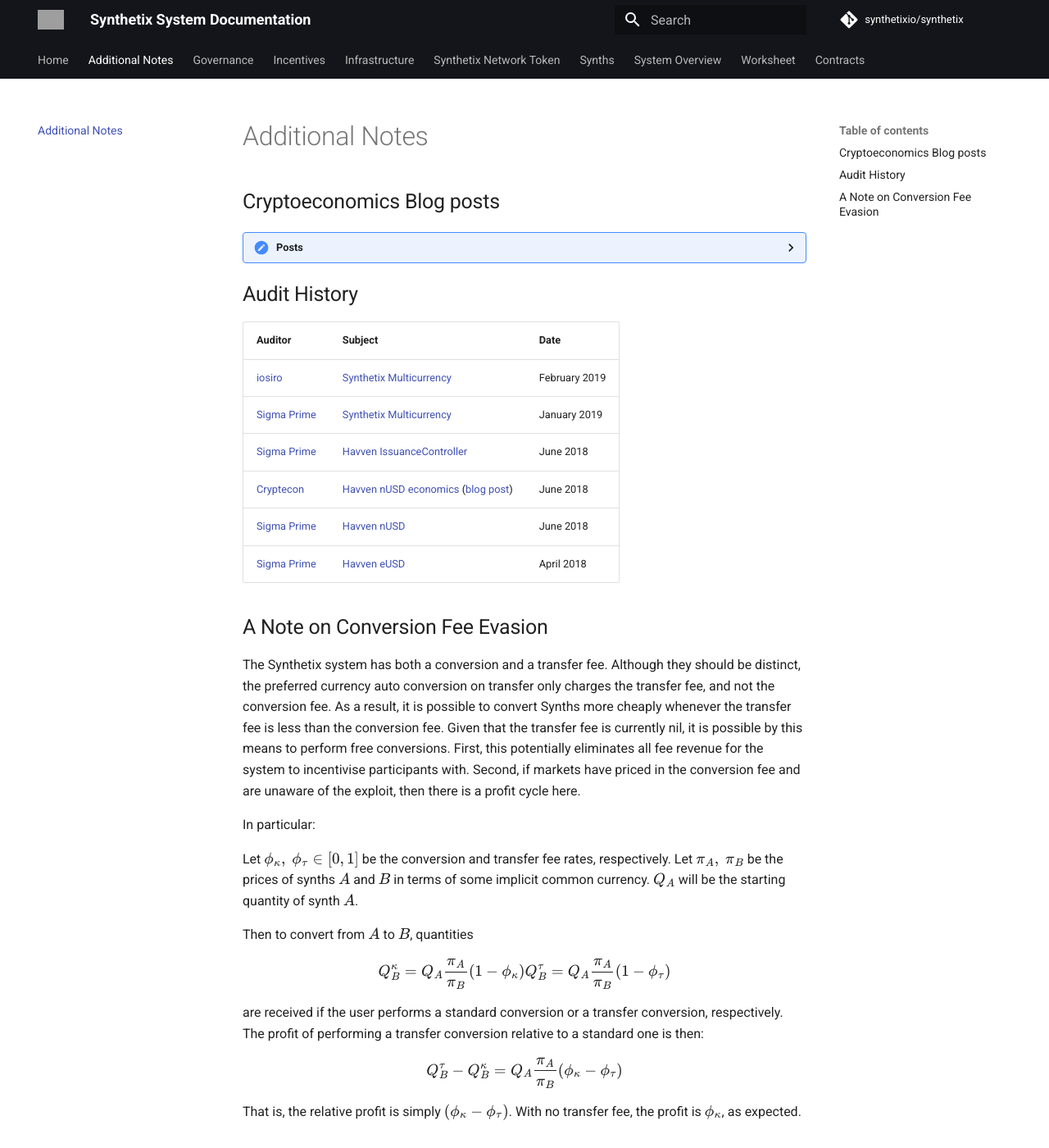
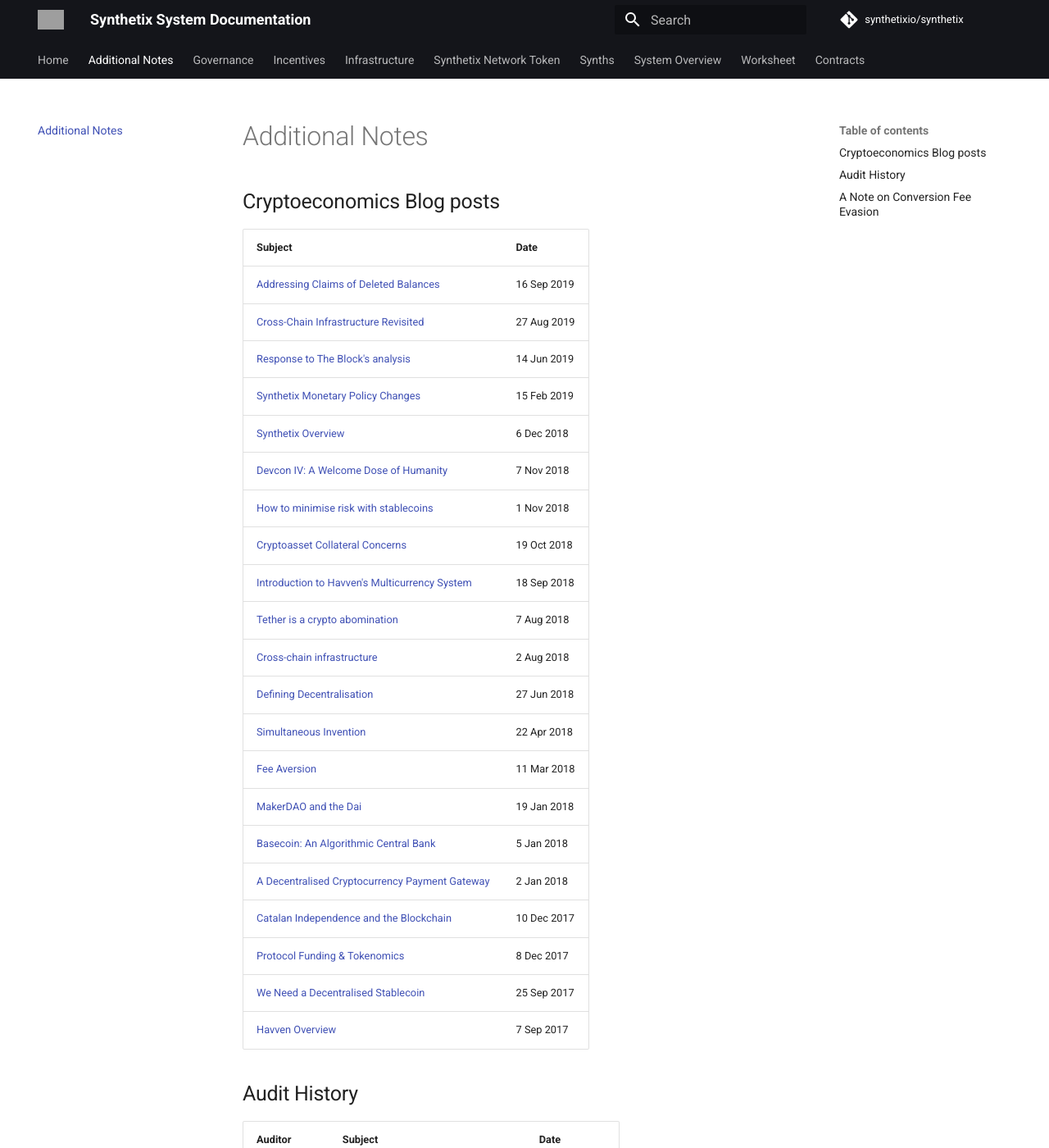
Before and after one commit to Synthetixio/synthetix, an MkDocs documentation site: the page built from docs/additional-notes.md, in a window 1280 px wide and 1400 px high. Shown: the whole window at 82% size. Built offline with MkDocs 1.6.1 and Material for MkDocs 9.7.7, drawn with Linux system fonts in a browser that asks for light colours; formulas are drawn with MathJax 3; comment, search, counter and statistics services are not loaded; grey boxes are pictures that could not be loaded.

Commit message:
Reformat additiona notes, add blog post.

```diff
--- a/docs/additional-notes.md
+++ b/docs/additional-notes.md
@@ -2,38 +2,40 @@
 
 ## Cryptoeconomics Blog posts
 
-??? Posts
-    * 27 Aug 2019 - [Cross-Chain Infrastructure Revisited](https://blog.synthetix.io/cross-chain-infrastructure-revisited/)
-    * 14 Jun 2019 - [Response to The Block's analysis](https://blog.synthetix.io/response-to-the-block-analysis/)
-    * 15 Feb 2019 - [Synthetix Monetary Policy Changes](https://blog.synthetix.io/synthetix-monetary-policy-changes/)
-    * 6 Dec 2018 - [Synthetix Overview](https://blog.synthetix.io/synthetix-overview/)
-    * 7 Nov 2018 - [Devcon IV: A Welcome Dose of Humanity](https://blog.synthetix.io/devcon-iv-a-welcome-dose-of-humanity/)
-    * 1 Nov 2018 - [How to minimise risk with stablecoins](https://blog.synthetix.io/untitled/)
-    * 19 Oct 2018 - [Cryptoasset Collateral Concerns](https://blog.synthetix.io/cryptoasset-collateral-concerns/)
-    * 18 Sep 2018 - [Introduction to Havven's Multicurrency System](https://blog.synthetix.io/introduction-to-havvens-multicurrency-system/)
-    * 7 Aug 2018 - [Tether is a crypto abomination](https://blog.synthetix.io/tether-is-a-crypto-abomination/)
-    * 2 Aug 2018 - [Cross-chain infrastructure](https://blog.synthetix.io/cross-chain-infrastructure/)
-    * 27 Jun 2018 - [Defining Decentralisation](https://blog.synthetix.io/defining-decentralisation/)
-    * 22 Apr 2018 - [Simultaneous Invention](https://blog.synthetix.io/simultaneous-invention/)
-    * 11 Mar 2018 - [Fee Aversion](https://blog.synthetix.io/fee-aversion/)
-    * 19 Jan 2018 - [MakerDAO and the Dai](https://blog.synthetix.io/makerdao-and-the-dai/)
-    * 5 Jan 2018 - [Basecoin: An Algorithmic Central Bank](https://blog.synthetix.io/basecoin-an-algorithmic-central-bank/)
-    * 2 Jan 2018 - [A Decentralised Cryptocurrency Payment Gateway](https://blog.synthetix.io/a-decentralised-cryptocurrency-payment-gateway/)
-    * 10 Dec 2017 - [Catalan Independence and the Blockchain](https://blog.havven.io/catalan-independence-and-the-blockchain-6bc77fab851c)
-    * 8 Dec 2017 - [Protocol Funding & Tokenomics](https://blog.havven.io/protocol-funding-tokenomics-55a9b266c8ed)
-    * 25 Sep 2017 - [We Need a Decentralised Stablecoin](https://blog.havven.io/we-need-a-decentralised-stablecoin-b3e13346c74f)
-    * 7 Sep 2017 - [Havven Overview](https://blog.havven.io/havven-overview-2d4bb98a3be9)
+Subject | Date
+--------|-----
+[Addressing Claims of Deleted Balances](https://blog.synthetix.io/addressing-claims-of-deleted-balances/) | 16 Sep 2019
+[Cross-Chain Infrastructure Revisited](https://blog.synthetix.io/cross-chain-infrastructure-revisited/) | 27 Aug 2019
+[Response to The Block's analysis](https://blog.synthetix.io/response-to-the-block-analysis/) | 14 Jun 2019
+[Synthetix Monetary Policy Changes](https://blog.synthetix.io/synthetix-monetary-policy-changes/) | 15 Feb 2019
+[Synthetix Overview](https://blog.synthetix.io/synthetix-overview/) | 6 Dec 2018
+[Devcon IV: A Welcome Dose of Humanity](https://blog.synthetix.io/devcon-iv-a-welcome-dose-of-humanity/) | 7 Nov 2018
+[How to minimise risk with stablecoins](https://blog.synthetix.io/untitled/) | 1 Nov 2018
+[Cryptoasset Collateral Concerns](https://blog.synthetix.io/cryptoasset-collateral-concerns/) | 19 Oct 2018
+[Introduction to Havven's Multicurrency System](https://blog.synthetix.io/introduction-to-havvens-multicurrency-system/) | 18 Sep 2018
+[Tether is a crypto abomination](https://blog.synthetix.io/tether-is-a-crypto-abomination/) | 7 Aug 2018
+[Cross-chain infrastructure](https://blog.synthetix.io/cross-chain-infrastructure/) | 2 Aug 2018
+[Defining Decentralisation](https://blog.synthetix.io/defining-decentralisation/) | 27 Jun 2018
+[Simultaneous Invention](https://blog.synthetix.io/simultaneous-invention/) | 22 Apr 2018
+[Fee Aversion](https://blog.synthetix.io/fee-aversion/) | 11 Mar 2018
+[MakerDAO and the Dai](https://blog.synthetix.io/makerdao-and-the-dai/) | 19 Jan 2018
+[Basecoin: An Algorithmic Central Bank](https://blog.synthetix.io/basecoin-an-algorithmic-central-bank/) | 5 Jan 2018
+[A Decentralised Cryptocurrency Payment Gateway](https://blog.synthetix.io/a-decentralised-cryptocurrency-payment-gateway/) | 2 Jan 2018
+[Catalan Independence and the Blockchain](https://blog.havven.io/catalan-independence-and-the-blockchain-6bc77fab851c) | 10 Dec 2017
+[Protocol Funding & Tokenomics](https://blog.havven.io/protocol-funding-tokenomics-55a9b266c8ed) | 8 Dec 2017
+[We Need a Decentralised Stablecoin](https://blog.havven.io/we-need-a-decentralised-stablecoin-b3e13346c74f) | 25 Sep 2017
+[Havven Overview](https://blog.havven.io/havven-overview-2d4bb98a3be9) | 7 Sep 2017
 
 ## Audit History
 
-Auditor                               | Subject                                                                                                                                                            | Date
---------------------------------------|--------------------------------------------------------------------------------------------------------------------------------------------------------------------|--------------
-[iosiro](https://www.iosiro.com/)     | [Synthetix Multicurrency](https://www.iosiro.com/audits/synthetix-smart-contract-audit)                                                                            | February 2019
-[Sigma Prime](https://sigmaprime.io/) | [Synthetix Multicurrency](https://www.synthetix.io/uploads/sigma-prime-synthetix-audit-report_2_0.pdf)                                                             | January 2019
-[Sigma Prime](https://sigmaprime.io/) | [Havven IssuanceController](https://github.com/sigp/public-audits/blob/master/havven-2018-06-18/review.pdf)                                                        | June 2018
-[Cryptecon](https://cryptecon.org/)   | [Havven nUSD economics](https://old.havven.io/uploads/havven_cryptecon_report_may_2018.pdf) ([blog post](https://blog.synthetix.io/havven-validated-by-cryptecon-analysis/)) | June 2018
-[Sigma Prime](https://sigmaprime.io/) | [Havven nUSD](https://github.com/sigp/public-audits/blob/master/havven-2018-06-06/havven-review.pdf)                                                               | June 2018
-[Sigma Prime](https://sigmaprime.io/) | [Havven eUSD](https://github.com/sigp/public-audits/tree/master/havven-2018-04-05/README.md)                                                                       | April 2018
+Auditor | Subject | Date
+--------|---------|-----
+[iosiro](https://www.iosiro.com/) | [Synthetix Multicurrency](https://www.iosiro.com/audits/synthetix-smart-contract-audit) | February 2019
+[Sigma Prime](https://sigmaprime.io/) | [Synthetix Multicurrency](https://www.synthetix.io/uploads/sigma-prime-synthetix-audit-report_2_0.pdf) | January 2019
+[Sigma Prime](https://sigmaprime.io/) | [Havven IssuanceController](https://github.com/sigp/public-audits/blob/master/havven-2018-06-18/review.pdf) | June 2018
+[Cryptecon](https://cryptecon.org/) | [Havven nUSD economics](https://old.havven.io/uploads/havven_cryptecon_report_may_2018.pdf) ([blog post](https://blog.synthetix.io/havven-validated-by-cryptecon-analysis/)) | June 2018
+[Sigma Prime](https://sigmaprime.io/) | [Havven nUSD](https://github.com/sigp/public-audits/blob/master/havven-2018-06-06/havven-review.pdf) | June 2018
+[Sigma Prime](https://sigmaprime.io/) | [Havven eUSD](https://github.com/sigp/public-audits/tree/master/havven-2018-04-05/README.md) | April 2018
 
 ## A Note on Conversion Fee Evasion
 
```
